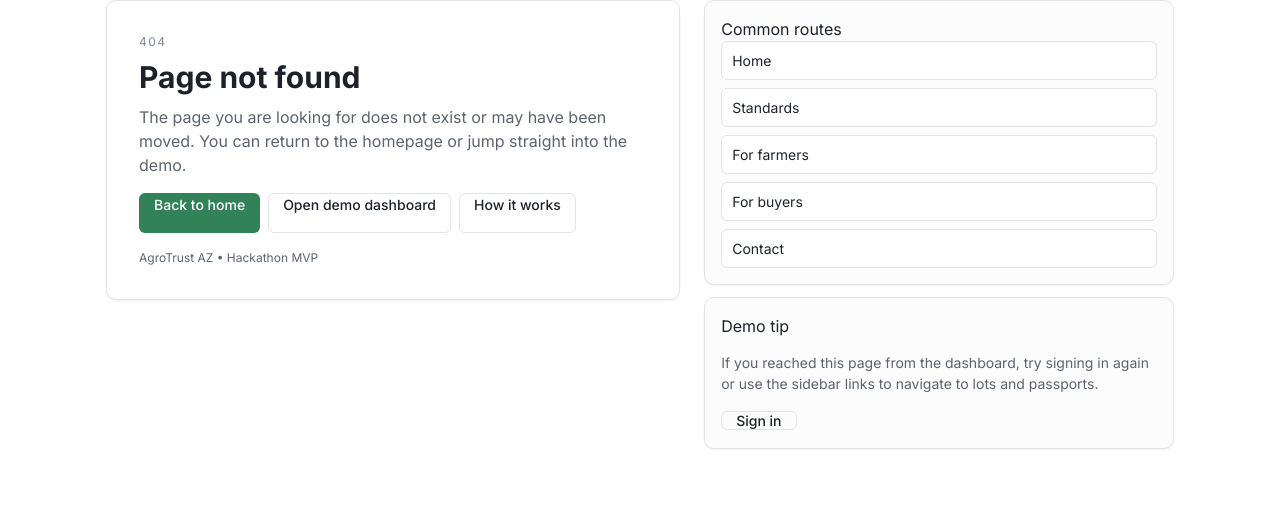
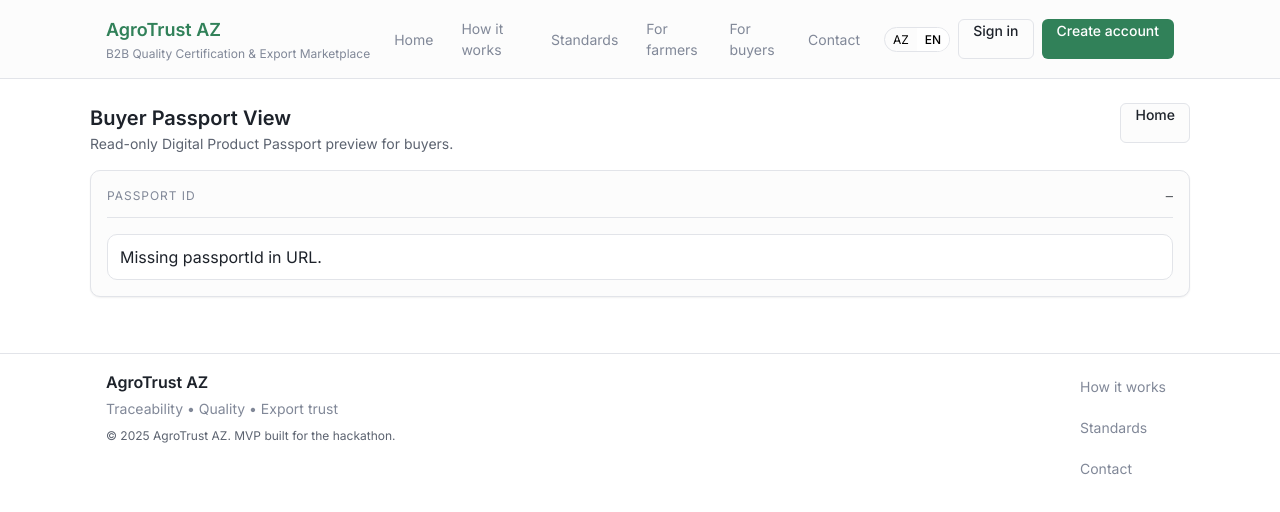
Before and after one commit to anormalguy96/agrotrust-az, a React (Vite) app: page /buyers/passport in a window 1280 px wide. Shown: the top 512 px of the page. Built offline with nearby package versions, Linux system fonts and the light colour scheme.

Commit message:
Fix passport QR issue

```diff
--- a/src/app/App.tsx
+++ b/src/app/App.tsx
@@ -1,8 +1,10 @@
-import { RouterProvider } from "react-router-dom";
+import { RouterProvider, Route } from "react-router-dom";
 import { router } from "@/app/router";
+import BuyerPassport from "@/pages/buyers/BuyerPassport";
 
 export function App() {
   return <RouterProvider router={router} />;
+  <Route path="/buyers/passport" element={<BuyerPassport />} />
 }
 
 export default App;
--- a/src/app/router.tsx
+++ b/src/app/router.tsx
@@ -1,10 +1,12 @@
-import { createBrowserRouter, Navigate, Routes, Route } from "react-router-dom";
+import { createBrowserRouter, Navigate } from "react-router-dom";
 import { ROUTES } from "@/app/config/routes";
 import { ProtectedRoute } from "@/app/guards/ProtectedRoute";
 import { AdminOnlyRoute } from "@/components/AdminOnlyRoute";
-import EscrowInit from "@/pages/dashboard/EscrowInit";
+
 import { MarketingLayout } from "@/layouts/MarketingLayout";
 import { DashboardLayout } from "@/layouts/DashboardLayout";
+
+import BuyerPassport from "@/pages/buyers/BuyerPassport";
 
 import { Home } from "@/pages/marketing/Home";
 import { HowItWorks } from "@/pages/marketing/HowItWorks";
@@ -28,13 +30,12 @@ import { RFQs } from "@/pages/dashboard/RFQs";
 import { Contracts } from "@/pages/dashboard/Contracts";
 import { Settings } from "@/pages/dashboard/Settings";
 
+import EscrowInit from "@/pages/dashboard/EscrowInit";
 import { AdminUsers } from "@/pages/dashboard/AdminUsers";
 import { Analytics } from "@/pages/dashboard/Analytics";
 
 import { NotFound } from "@/pages/errors/NotFound";
 import { Forbidden } from "@/pages/errors/Forbidden";
-
-<Route path="/dashboard/escrow/init" element={<EscrowInit />} />
 
 export const router = createBrowserRouter([
   {
@@ -50,7 +51,9 @@ export const router = createBrowserRouter([
       { path: ROUTES.AUTH.SIGN_IN, element: <SignIn /> },
       { path: ROUTES.AUTH.SIGN_UP, element: <SignUp /> },
       { path: ROUTES.AUTH.VERIFY_EMAIL, element: <VerifyEmail /> },
-      { path: ROUTES.AUTH.CALLBACK, element: <AuthCallback /> },
+
+      { path: "/auth/callback", element: <AuthCallback /> },
+      { path: "/buyers/passport", element: <BuyerPassport /> },
     ],
   },
 
@@ -74,6 +77,8 @@ export const router = createBrowserRouter([
       { path: ROUTES.DASHBOARD.CONTRACTS, element: <Contracts /> },
       { path: ROUTES.DASHBOARD.SETTINGS, element: <Settings /> },
 
+      { path: "/dashboard/escrow/init", element: <EscrowInit /> },
+
       {
         path: ROUTES.DASHBOARD.ADMIN_USERS,
         element: (
@@ -93,7 +98,8 @@ export const router = createBrowserRouter([
     ],
   },
 
-  { path: ROUTES.FORBIDDEN, element: <Forbidden /> },
+  { path: "/forbidden", element: <Forbidden /> },
+
   { path: "/dashboard/admin", element: <Navigate to={ROUTES.DASHBOARD.ADMIN_USERS} replace /> },
 
   { path: "*", element: <NotFound /> },
--- /dev/null
+++ b/src/pages/buyers/BuyerPassport.tsx
@@ -0,0 +1,123 @@
+import { useEffect, useMemo, useState } from "react";
+import { NavLink, useSearchParams } from "react-router-dom";
+
+import { Card } from "@/components/common/Card";
+import { ROUTES } from "@/app/config/routes";
+
+import type { Passport } from "@/features/passport/types";
+import { getPassportById } from "@/features/passport/api/passportApi";
+import { PassportPreview } from "@/features/passport/components/PassportPreview";
+import { PassportChemLabSection } from "@/features/passport/PassportChemLabSection";
+import { TraceabilityTimeline } from "@/features/passport/components/TraceabilityTimeline";
+
+export default function BuyerPassport() {
+  const [params] = useSearchParams();
+  const passportId = useMemo(() => (params.get("passportId") || "").trim(), [params]);
+
+  const [loading, setLoading] = useState(false);
+  const [passport, setPassport] = useState<Passport | null>(null);
+  const [error, setError] = useState<string | null>(null);
+
+  useEffect(() => {
+    let alive = true;
+
+    async function run() {
+      if (!passportId) {
+        setPassport(null);
+        setError("Missing passportId in URL.");
+        return;
+      }
+
+      setLoading(true);
+      setError(null);
+
+      try {
+        const data = await getPassportById(passportId);
+        if (!alive) return;
+
+        if (!data) {
+          setPassport(null);
+          setError("Passport not found (or not public yet).");
+          return;
+        }
+
+        setPassport(data);
+      } catch (e: any) {
+        if (!alive) return;
+        setPassport(null);
+        setError(e?.message || "Failed to load passport.");
+      } finally {
+        if (!alive) return;
+        setLoading(false);
+      }
+    }
+
+    run();
+    return () => {
+      alive = false;
+    };
+  }, [passportId]);
+
+  return (
+    <div className="buyer-passport">
+      <div className="buyer-passport__wrap">
+        <div className="buyer-passport__top">
+          <div>
+            <div className="buyer-passport__title">Buyer Passport View</div>
+            <div className="muted">Read-only Digital Product Passport preview for buyers.</div>
+          </div>
+
+          <div className="buyer-passport__actions">
+            <NavLink className="btn btn--soft btn--sm" to={ROUTES.HOME}>
+              Home
+            </NavLink>
+          </div>
+        </div>
+
+        <Card variant="soft" className="buyer-passport__panel">
+          <div className="buyer-passport__kv">
+            <span className="buyer-passport__label">Passport ID</span>
+            <code className="buyer-passport__value">{passportId || "—"}</code>
+          </div>
+
+          {loading ? <div className="muted">Loading…</div> : null}
+          {error ? <div className="buyer-passport__error">{error}</div> : null}
+
+          {passport ? (
+            <div className="buyer-passport__content">
+              <PassportPreview passport={passport} variant="default" />
+
+              <div className="buyer-passport__section">
+                <div className="buyer-passport__section-title">Chemicals & Lab Evidence</div>
+                <PassportChemLabSection passportId={passport.id} />
+              </div>
+
+              <div className="buyer-passport__section">
+                <div className="buyer-passport__section-title">Traceability</div>
+                <TraceabilityTimeline trace-items={passport.traceability ?? []} />
+              </div>
+            </div>
+          ) : null}
+        </Card>
+      </div>
+
+      <style>
+        {`
+          .buyer-passport{ padding: var(--space-5); }
+          .buyer-passport__wrap{ max-width: 1100px; margin: 0 auto; display:grid; gap: var(--space-4); }
+          .buyer-passport__top{ display:flex; justify-content: space-between; gap: var(--space-3); flex-wrap: wrap; align-items: flex-start; }
+          .buyer-passport__title{ font-size: var(--fs-5); font-weight: var(--fw-semibold); }
+          .buyer-passport__actions{ display:flex; gap: var(--space-2); }
+          .buyer-passport__panel{ padding: var(--space-4); display:grid; gap: var(--space-4); }
+          .buyer-passport__kv{ display:flex; justify-content: space-between; gap: var(--space-3); border-bottom: 1px solid var(--color-border); padding-bottom: var(--space-3); }
+          .buyer-passport__label{ font-size: var(--fs-1); text-transform: uppercase; letter-spacing: 0.08em; color: var(--color-text-soft); }
+          .buyer-passport__value{ font-family: var(--font-mono); font-size: var(--fs-1); overflow-wrap: anywhere; text-align:right; }
+          .buyer-passport__error{ padding: 10px 12px; border-radius: 10px; border: var(--border-1); background: var(--color-elevated); }
+          .buyer-passport__content{ display:grid; gap: var(--space-4); }
+          .buyer-passport__section{ display:grid; gap: var(--space-2); }
+          .buyer-passport__section-title{ font-size: var(--fs-1); text-transform: uppercase; letter-spacing: 0.08em; color: var(--color-text-soft); }
+        `}
+      </style>
+    </div>
+  );
+}
```
